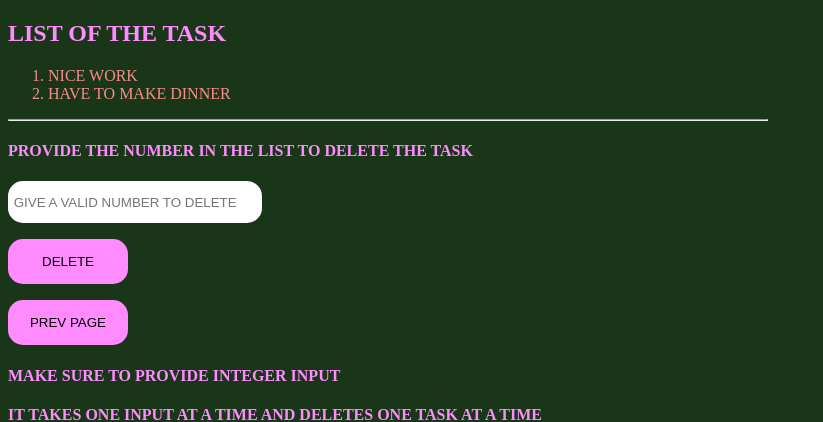
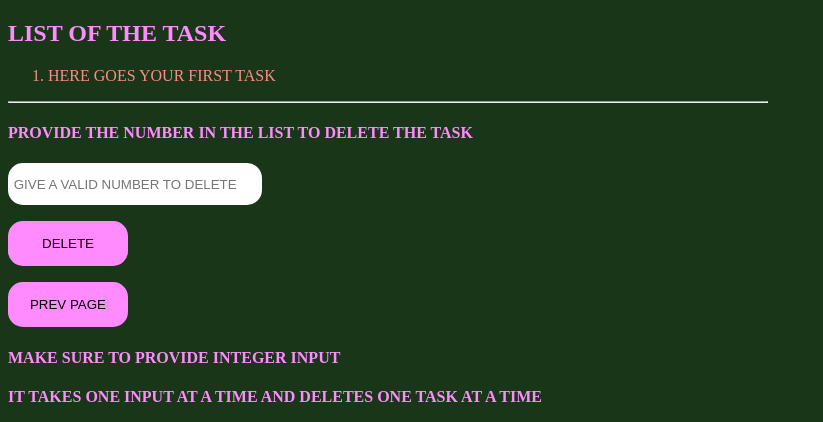
Before and after one commit to rikuzavi/TODO-LIST-App, a Flask app: page /view in a window 1280 px wide. Shown: the top 422 px of the page, without its empty margins (0-823 px from the left). Run offline with Flask 2, Linux system fonts and the light colour scheme.

Commit message:
Update list.html

```diff
--- a/templates/list.html
+++ b/templates/list.html
@@ -25,12 +25,9 @@
   </h2>
 <ol style="color:#FD8A8A">
 <li>
-    NICE WORK
+    HERE GOES YOUR FIRST TASK
    </li>
 
-<li>
-    HAVE TO MAKE DINNER
-   </li>
 </ol>
 <hr align="left" width="60%"/>
 <h4 style="color:#FF8BFF">
```
